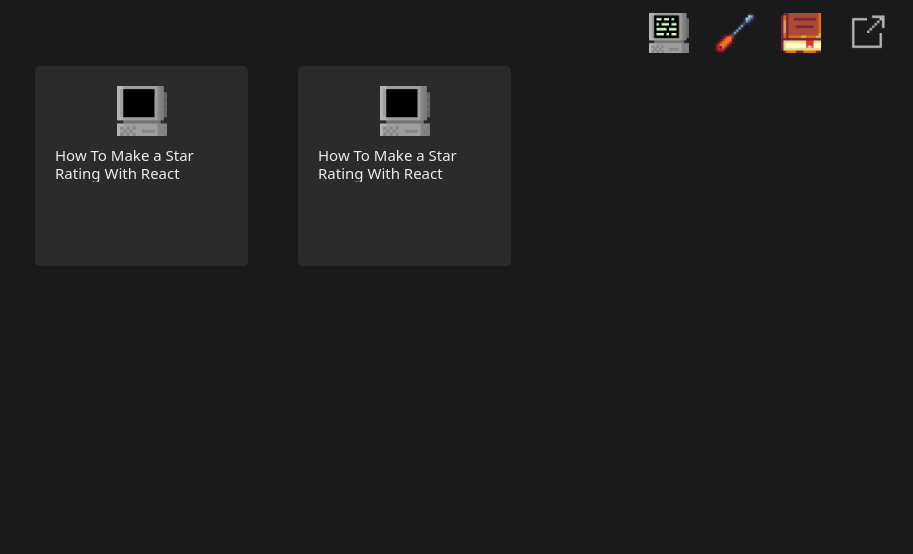
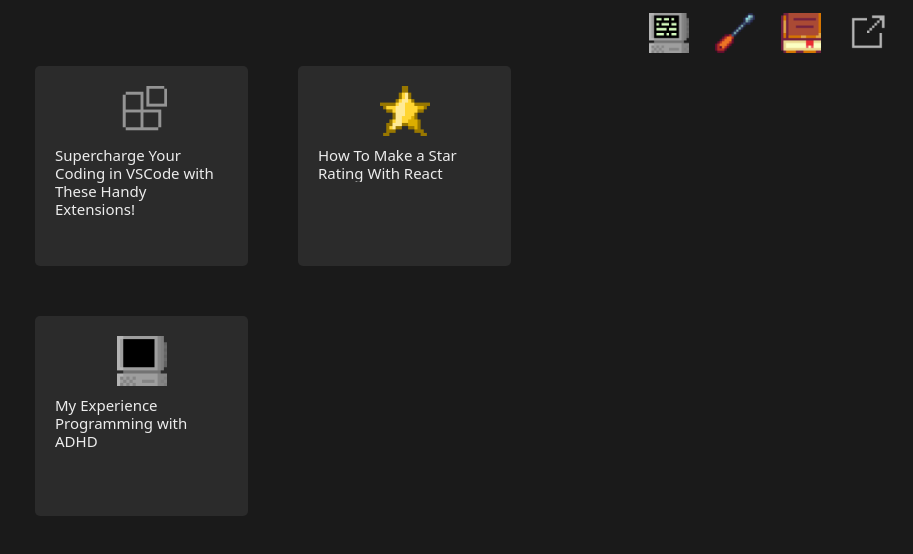
Before and after one commit to Scottsdaaale/Porfolio-Site, a React (Create React App) app: page /blog in a window 1280 px wide. Shown: the top 554 px of the page, without its empty margins (367-1280 px from the left). Built offline with nearby package versions, Linux system fonts and the light colour scheme.

Commit message:
added new post

```diff
--- a/src/components/Blog/posts.js
+++ b/src/components/Blog/posts.js
@@ -1,16 +1,233 @@
-import computer from "../../images/Computer.gif";
-import starRating1 from "./Blog-Images/star-rating-1.png";
-import starRating2 from "./Blog-Images/star-rating-2.png";
-import starRating3 from "./Blog-Images/star-rating-3.png";
-import starRating4 from "./Blog-Images/star-rating-4.png";
-import starRating5 from "./Blog-Images/star-rating-5.png";
+import computer from '../../images/Computer.gif';
+import starRating1 from './Blog-Images/Star-Rating/star-rating-1.png';
+import starRating2 from './Blog-Images/Star-Rating/star-rating-2.png';
+import starRating3 from './Blog-Images/Star-Rating/star-rating-3.png';
+import starRating4 from './Blog-Images/Star-Rating/star-rating-4.png';
+import starRating5 from './Blog-Images/Star-Rating/star-rating-5.png';
+import starGif from './Blog-Images/Star-Rating/Star.gif';
+import extentionGif from './Blog-Images/VScode-Extentions/Extention.gif';
+
+
+
 
 const posts = [
   {
-    id: "How To Make a Star Rating With React",
-    title: "How To Make a Star Rating With React",
-    image: computer,
-    excerpt: "Learn how to make a star rating...",
+    id: 'Supercharge Your Coding in VSCode with These Handy Extensions!',
+    title: `Supercharge Your Coding in VSCode with These Handy Extensions!`,
+    image: extentionGif,
+    content: `
+    <style>
+      ul {
+        list-style: none;
+        padding: 0;
+      }
+
+      li {
+        margin-bottom: 20px;
+      }
+
+      a {
+        color: #007bff;
+        text-decoration: none;
+      }
+
+      a:hover {
+        text-decoration: underline;
+      }
+    </style>
+  </head>
+
+  <body>
+
+    <p>
+      Hey folks, diving into Visual Studio Code? I've rounded up a bunch of cool
+      extensions that have seriously improved my coding experience. Check these
+      out:
+    </p>
+
+    <ul>
+      <li>
+        <strong
+          ><a
+            href="https://marketplace.visualstudio.com/items?itemName=naumovs.color-highlight"
+            >Color Highlight</a
+          ></strong
+        > <br />
+        Displays the actual color for hex codes or other color formats.
+      </li>
+      <li>
+        <strong
+          ><a
+            href="https://marketplace.visualstudio.com/items?itemName=WallabyJs.console-ninja"
+            >Console Ninja</a
+          ></strong
+        > <br />
+        Shows errors, logs, etc., right in VSCode. Helpful for identifying
+        errors in code.
+      </li>
+      <li>
+        <strong
+          ><a
+            href="https://marketplace.visualstudio.com/items?itemName=dsznajder.es7-react-js-snippets"
+            >ES7+ React/Redux/React-Native snippets</a
+          ></strong
+        > <br />
+        Helpful shortcuts for React snippets. I use "rfce" a lot, which just
+        builds a functional component skeleton.
+      </li>
+      <li>
+        <strong
+          ><a
+            href="https://marketplace.visualstudio.com/items?itemName=dbaeumer.vscode-eslint"
+            >ESLint</a
+          ></strong
+        > <br />
+        Helps find and fix problems in JavaScript code.
+      </li>
+      <li>
+        <strong
+          ><a
+            href="https://marketplace.visualstudio.com/items?itemName=oderwat.indent-rainbow"
+            >Indent-Rainbow</a
+          ></strong
+        > <br />
+        Looks cool but also good for visual separation.
+      </li>
+      <li>
+        <strong
+          ><a
+            href="https://marketplace.visualstudio.com/items?itemName=ms-vscode.live-server"
+            >Live Preview</a
+          ></strong
+        > <br />
+        Nice little extension if you are working in HTML. Hosts a local server
+        to view your HTML right inside of VSCode. Also updates in real time, so
+        no refreshing.
+      </li>
+      <li>
+        <strong
+          ><a
+            href="https://marketplace.visualstudio.com/items?itemName=MS-vsliveshare.vsliveshare"
+            >Live Share</a
+          ></strong
+        > <br />
+        Brilliant plugin that allows you and your team to make live changes in
+        the same VSCode project.
+      </li>
+      <li>
+        <strong
+          ><a
+            href="https://marketplace.visualstudio.com/items?itemName=Tyriar.lorem-ipsum"
+            >Lorem Ipsum</a
+          ></strong
+        > <br />
+        Simple lorem ipsum generator. Press F1 and "lorem ipsum" and select to
+        insert either a line or paragraph.
+      </li>
+      <li>
+        <strong
+          ><a
+            href="https://marketplace.visualstudio.com/items?itemName=PKief.material-icon-theme"
+            >Material Icon Theme</a
+          ></strong
+        > <br />
+        Hundreds of icons for files/folders.
+      </li>
+      <li>
+        <strong
+          ><a
+            href="https://marketplace.visualstudio.com/items?itemName=dcasella.monokai-plusplus"
+            >Monokai++</a
+          ></strong
+        > <br />
+        Probably my favorite theme that I've used. I just personally like it,
+        maybe give it a shot?
+      </li>
+      <li>
+        <strong
+          ><a
+            href="https://marketplace.visualstudio.com/items?itemName=christian-kohler.npm-intellisense"
+            >npm Intellisense</a
+          ></strong
+        > <br />
+        Autocompletes npm modules in import statements.
+      </li>
+      <li>
+        <strong
+          ><a
+            href="https://marketplace.visualstudio.com/items?itemName=Postman.postman-for-vscode"
+            >Postman</a
+          ></strong
+        > <br />
+        Same ol postman, but now in VSCode. Pretty nice to not need to switch
+        between VSCode and Postman windows.
+      </li>
+      <li>
+        <strong
+          ><a
+            href="https://marketplace.visualstudio.com/items?itemName=esbenp.prettier-vscode"
+            >Prettier - Code formatter</a
+          ></strong
+        > <br />
+        Everybody knows this one right? A little tip though, you can configure
+        some settings like only use single quotes, and semicolons by going to
+        VSCode preferences &gt; settings &gt; extensions &gt; prettier.
+      </li>
+      <li>
+        <strong
+          ><a
+            href="https://marketplace.visualstudio.com/items?itemName=jakob101.RelativePath"
+            >Relative Path</a
+          ></strong
+        > <br />
+        THIS IS ONE OF MY FAVORITE PLUGINS. I'm ALWAYS MESSING UP MY PATHS. This
+        will get you the relative path to any file in your workspace. THANK YOU
+        DEVS
+      </li>
+      <li>
+        <strong
+          ><a
+            href="https://marketplace.visualstudio.com/items?itemName=SimonSiefke.svg-preview"
+            >SVG Preview</a
+          ></strong
+        > <br />
+        Allows you to preview an SVG file.
+      </li>
+      <li>
+        <strong
+          ><a
+            href="https://marketplace.visualstudio.com/items?itemName=TabNine.tabnine-vscode"
+            >Tabnine</a
+          ></strong
+        > <br />
+        Tabnine is a nifty tool that uses AI to autocomplete your code.
+        Sometimes it's right, sometimes it's wrong. But it can be pretty
+        helpful. Every developer should probably have this.
+      </li>
+      <li>
+        <strong
+          ><a
+            href="https://marketplace.visualstudio.com/items?itemName=tomoki1207.pdf"
+            >VSCode-pdf</a
+          ></strong
+        > <br />
+        Shows preview of PDF.
+      </li>
+    </ul>
+
+    <p>
+      Feel free to explore these extensions to enhance your VSCode experience!
+      These have been incredibly useful in my development workflow.
+    </p>
+
+    <p>Happy Coding! 🚀✨</p>
+  </body>
+    `,
+  },
+  {
+    id: 'How To Make a Star Rating With React',
+    title: 'How To Make a Star Rating With React',
+    image: starGif,
     content: `
     <style>
     body {
@@ -28,8 +245,8 @@ const posts = [
     width: 50%;
     }
     p {
-      margin-top: 1;
-      margin-bottom: 1;
+      margin-top: 5px;
+      margin-bottom: 5px;
     }
 
  </style>
@@ -158,15 +375,13 @@ const posts = [
 
     `,
   },
-  {
-    id: "How To Make a Star Rating With React",
-    title: "How To Make a Star Rating With React",
+    {
+    id: 'My Experience Programming with ADHD',
+    title: 'My Experience Programming with ADHD',
     image: computer,
-    excerpt: "I wish I was capping about this...",
-    content: `
+    content: ``,
+  },
 
-    `
-  }
 ];
 
 export default posts;
```
